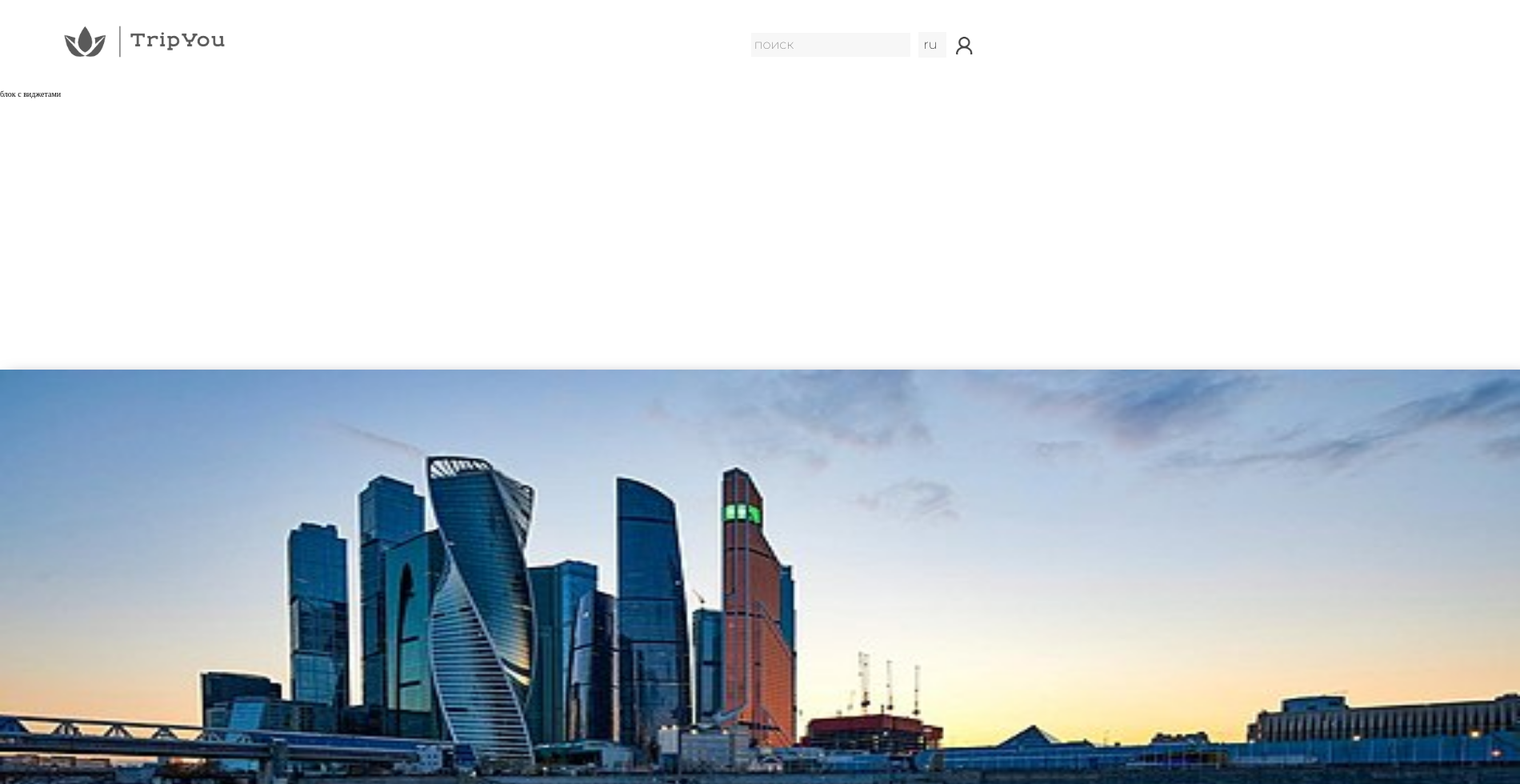
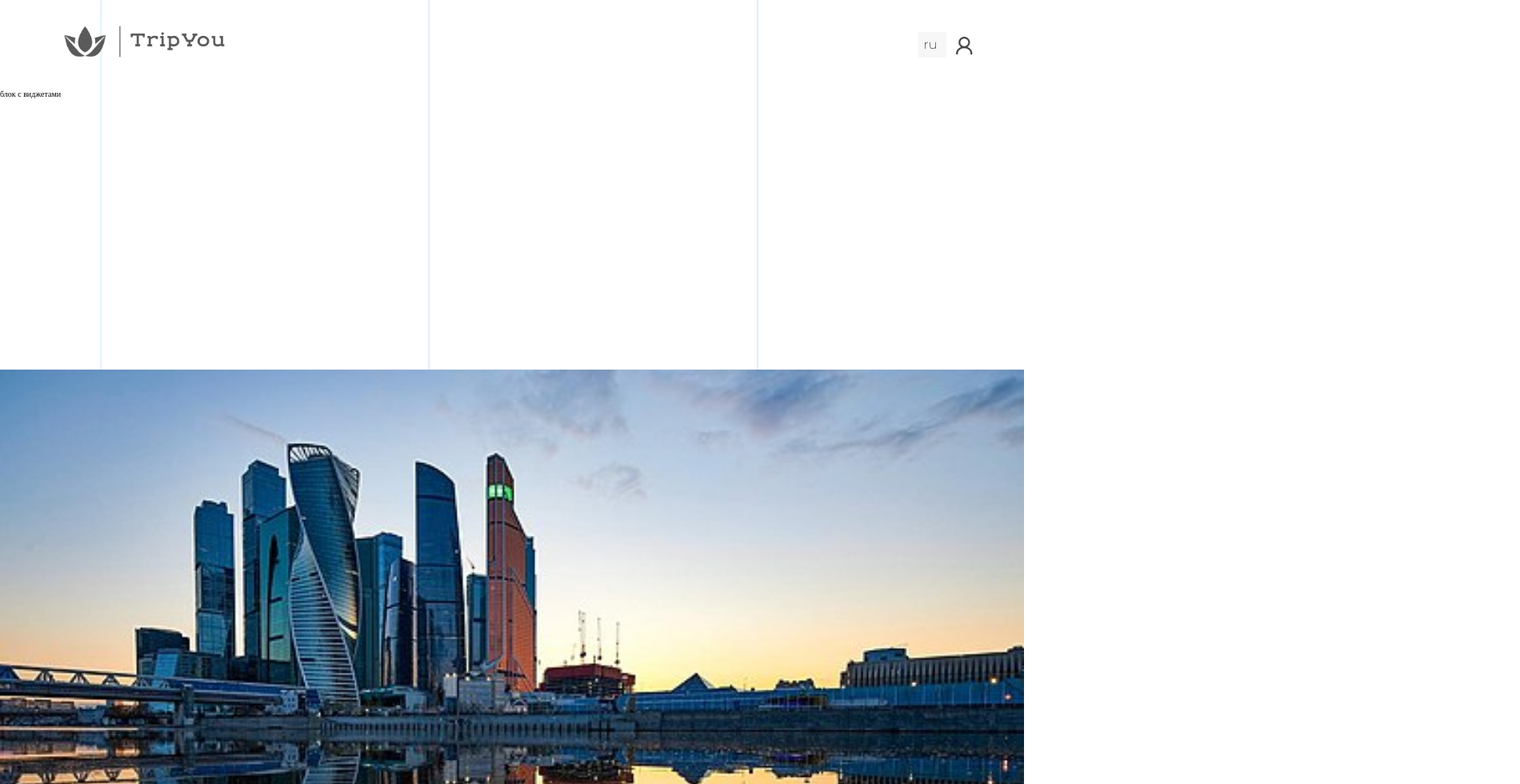
Before and after one commit to oranje322/travel-app, a React (Create React App) app: page /countries in a window 1280 px wide. Shown: the top 980 px of the page at 80% size, 1900 px wide, since content can reach past the window. Built offline with nearby package versions, Linux system fonts and the light colour scheme.

Commit message:
fix: inputVisible in header

```diff
--- a/src/components/Header.tsx
+++ b/src/components/Header.tsx
@@ -2,7 +2,11 @@ import React from "react";
 import logo from "../assets/img/logo.png";
 import userImg from "../assets/img/log.png";
 
-const Header = () => {
+interface IHeader {
+  inputVisible: boolean;
+}
+
+const Header = ({ inputVisible }: IHeader) => {
   return (
     <div className="container header">
       <header className={"header"}>
@@ -10,7 +14,9 @@ const Header = () => {
           <img className={"logo"} src={logo} alt="logo" />
         </div>
         <div className="side-block">
-          <input className={"search-input"} placeholder={"поиск"} type="text" />
+          {
+            inputVisible && <input className={"search-input"} placeholder={"поиск"} type="text" />
+          }
           <select className={"select-lang"} value={"ru"} name="" id="">
             <option value="ru">ru</option>
             <option value="en">en</option>
--- a/src/countries.scss
+++ b/src/countries.scss
@@ -1,8 +1,10 @@
 @import "~react-image-gallery/styles/scss/image-gallery.scss";
-
-// body{
-// 	background-image: url();
-// }
+*{
+	overflow-x: hidden;
+}
+body{
+	background-image: url('./assets/img/back-full.jpg');
+}
 .countries {
 	display: flex;
 	flex-direction: column;
@@ -11,7 +13,7 @@
 		height: 350px;
 	}
 	.country-img {
-		width: 1900px;
+		width: 100%;
 		max-height: 750px;
 		filter: drop-shadow(10px 10px 10px #666B7B);
 	}
--- a/src/pages/Countries.tsx
+++ b/src/pages/Countries.tsx
@@ -23,8 +23,7 @@ const Countries = () => {
 
   return (
     <div className={"countries"}>
-      {/* <Header inputVisible={false} /> */}
-      <Header />
+      <Header inputVisible={false} />
       <div className="widgets-block">
         блок с виджетами
       </div>
--- a/src/pages/Main.tsx
+++ b/src/pages/Main.tsx
@@ -6,8 +6,7 @@ import Footer from "../components/Footer";
 const Main = () => {
   return (
     <div className={"app"}>
-      {/* <Header inputVisible={true} /> */}
-      <Header />
+      <Header inputVisible={true} />
       <Body />
       <Footer />
     </div>
```
